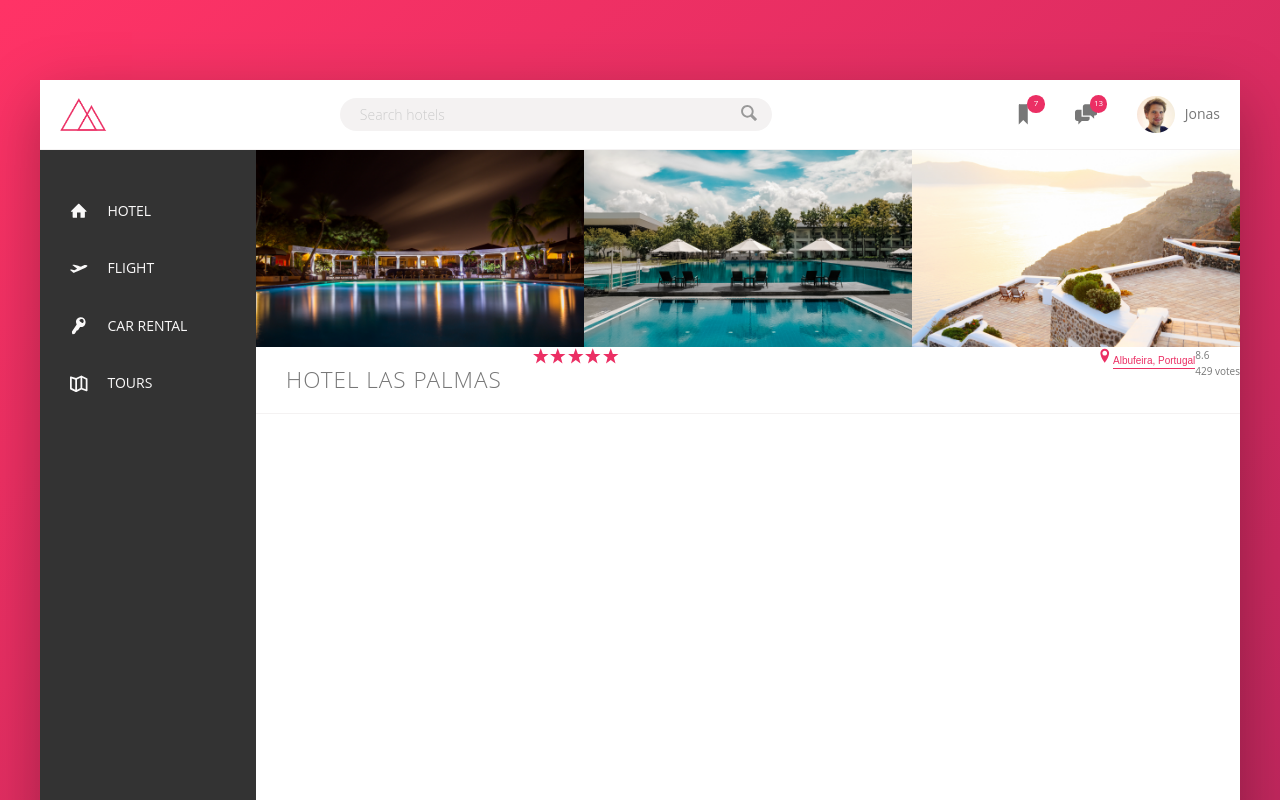
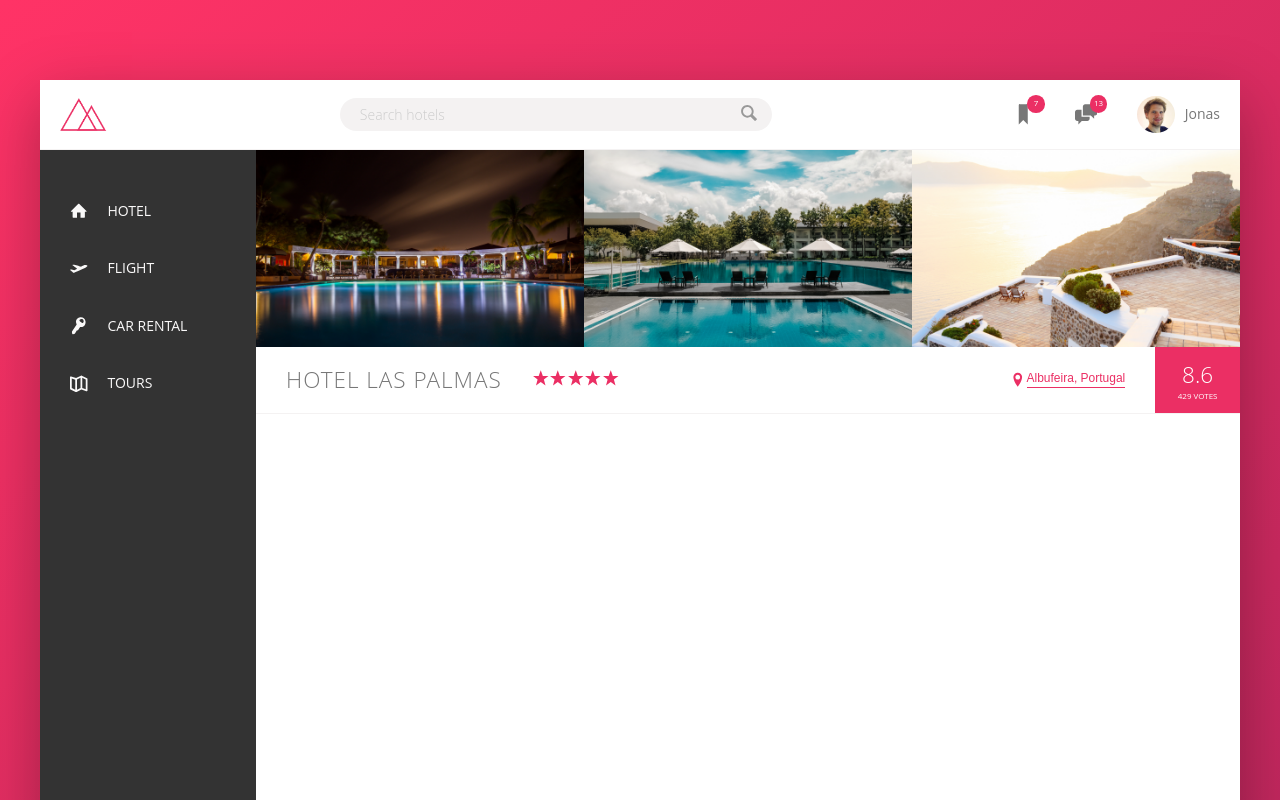
Before and after one commit to masaka222/trillo-project, a React (Create React App) app: page / in a window 1280 px wide. Shown: the top 800 px of the page. Built offline with nearby package versions, Linux system fonts and the light colour scheme; the HTML template or start-up script is replaced by a standard one.

Commit message:
Hotel View Finished

```diff
--- a/src/HotelView.css
+++ b/src/HotelView.css
@@ -15,7 +15,7 @@
 
 .overview{
     display: flex;
-    justify-content: space-between;
+    align-items: center;
     border-bottom: 1px solid var(--color-grey-light-2);
 }
 
@@ -32,15 +32,32 @@
 }
 
 .overview__location{
-
+    font-size: 1.2rem;
+    display: flex;
+    align-items: center;
 }
 
 .overview__rating{
+    background-color: var(--color-primary);
+    color: #fff;
+    margin-left: 3rem;
+    align-self: stretch;padding: 0 2.25rem;
 
+    display: flex;
+    flex-direction: column;
+    align-items: center;
+    justify-content: center;
 }
 
 .overview__rating-average{
+    font-size: 2.25rem;
+    font-weight: 300;
+    margin-bottom: -3px;
+}
 
+.overview__rating-count{
+    font-size: .8rem;
+    text-transform: uppercase;
 }
 
 .btn-inline{
```
